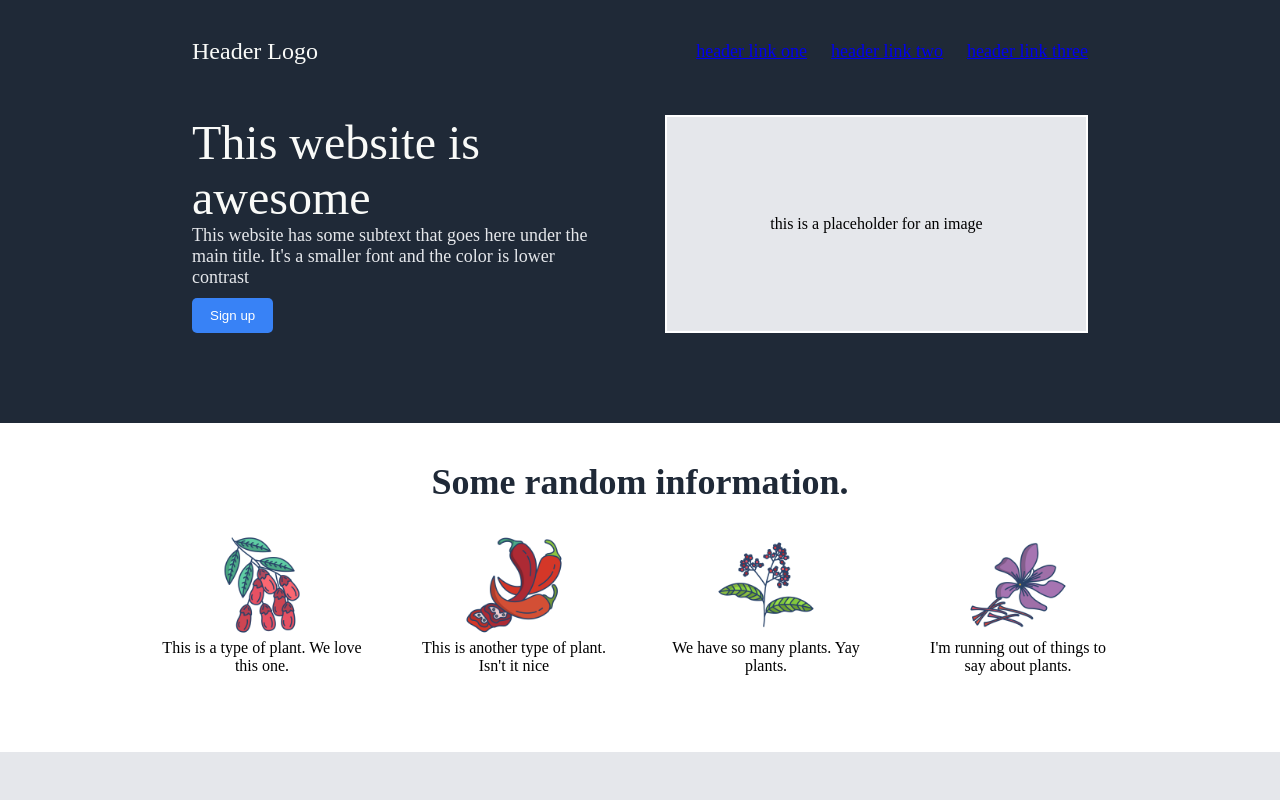
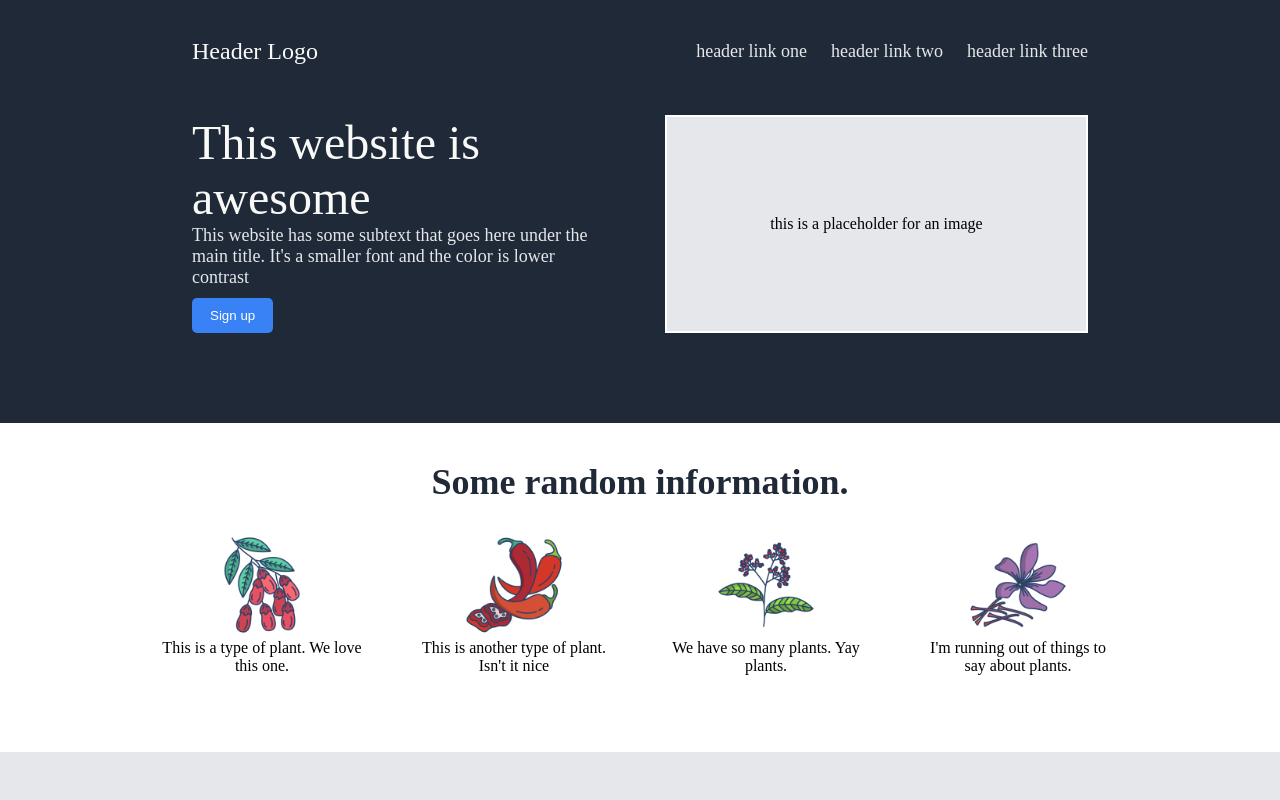
Before and after one commit to asadrjhk/landing-page, a plain HTML site: page index.html in a window 1280 px wide. Shown: the top 800 px of the page. Drawn offline with Linux system fonts and the light colour scheme.

Commit message:
update anchor tag

```diff
--- a/styles.css
+++ b/styles.css
@@ -6,6 +6,7 @@ html {
   margin: 0;
   padding: 0;
 }
+
 ul {
   list-style: none;
 }
@@ -28,6 +29,13 @@ ul {
     margin-left: auto;
     color: #E5E7EB;
     font-size: 18px;
+}
+a {
+  text-decoration: none;
+  color: #E5E7EB;
+}
+a:hover {
+  text-decoration: underline;
 }
 
 .right-links ul {
@@ -97,6 +105,7 @@ img {
   display: flex;
   justify-content: center;
   gap: 52px;
+  flex-wrap: wrap;
 }
 .container div {
   /* font-family: 'Courier New', Courier, monospace; */
```
